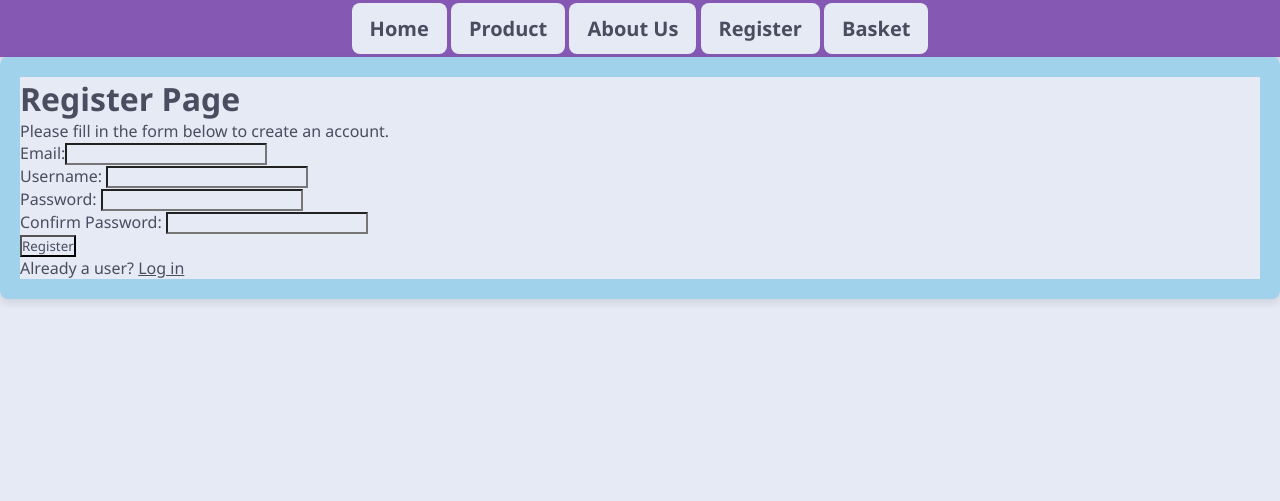
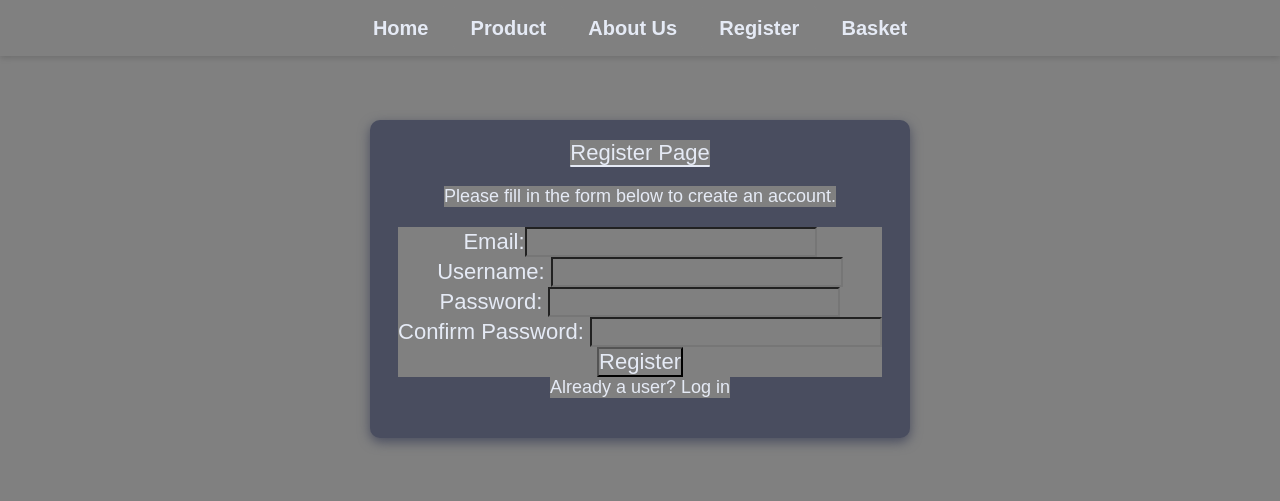
Before and after one commit to JanishK/Team_Project_TP2_Games_Store, a PHP site: page /Pages/registration_page.html in a window 1280 px wide. Shown: the top 501 px of the page. Run offline with PHP 8.4, Linux system fonts and the light colour scheme.

Commit message:
added improvement on css and changed the nar var so it more user friendly and also improving the animations on the next commint, as well the form css is nearly done.

```diff
--- a/CSS/style.css
+++ b/CSS/style.css
@@ -4,13 +4,15 @@
   --color-accent: #D0BDF4;    /* Pastel Purple */
   --color-highlight: #8458B3; /* Rich Purple */
   --color-dark: #494D5F;      /* Deep Slate */
+  --color-background: #808080; /* Dark Gray */
 }
 * {
   font-family: 'Segoe UI', Tahoma, Geneva, Verdana, sans-serif;
-  background-color: var(--color-secondary);
-  color: var(--color-dark);
+  background-color: var(--color-background);
+  color: var(--color-secondary);
   margin: 0;
   padding: 0;
+  font: 22px 'Poppins', sans-serif;
 }
 
 
@@ -19,6 +21,8 @@
     padding: 15px 25px;
     box-shadow: 0 2px 6px rgba(0, 0, 0, 0.15);
     text-align: center;
+    background-color: var(--color-background);
+    color: var(--color-highlight);
 }
 
 .nav-bar ul {
@@ -35,7 +39,7 @@
 
 .nav-bar a {
     text-decoration: none;
-    color: var(--color-dark);
+    color: var(--color-secondary);
     font-weight: 600;
     font-size: 20px;
     padding: 12px 18px;
@@ -49,10 +53,16 @@
 
 /* Hover Styling */
 .nav-bar a:hover {
-    background-color: var(--color-accent);    /* lighter purple hover */
-    color: white;
-    box-shadow: 0 4px 10px rgba(0, 0, 0, 0.15);
+    text-decoration: underline;
+    text-decoration-color: var(--color-highlight);
+    text-underline-offset: 8px;
+    transition: all 0.1s linear;
+    border-radius: 500px;
+        text-shadow: 1px 1px 10px var(--color-highlight);
+    color: var(--color-highlight);
     transform: translateY(-2px);
+
+    font: bold 20.5px 'Poppins', sans-serif;
 }
 
 /* Optional Active State */
@@ -70,9 +80,55 @@
 }
 
 .register-container {
+    display: flex;
+    flex-direction: column;
+    align-items: center;
+    justify-content: center;
 
-    background-color: var(--color-primary);
+    width: 500px;
+    margin: 5% auto;
     padding: 20px;
-    border-radius: 8px;
-    box-shadow: 0 4px 8px rgba(0, 0, 0, 0.1);
+
+    background-color: var(--color-dark);
+    border-radius: 10px;
+    box-shadow: 0px 4px 12px #494D5F;
 }
+
+.register-container h1 {
+    margin-bottom: 20px;
+    color: var(--color-secondary);
+
+    font-size: 22px;
+    font-family: 'Poppins', sans-serif;
+
+    text-decoration: underline;
+    text-underline-offset: 5px;
+}
+
+.register-container p {
+    margin-bottom: 20px;
+    color: var(--color-secondary);
+
+    font-size: 18px;
+    font-family: 'Poppins', sans-serif;
+}
+
+.register-container a {
+    margin-bottom: 20px;
+    color: var(--color-secondary);
+
+    font-size: 18px;
+    font-family: 'Poppins', sans-serif;
+    text-decoration: none;
+}
+
+
+
+.registration-form {
+    display: flex;
+    flex-direction: column;
+    width: 100%;
+    text-align: center;
+    align-items: center;
+    background-color: transparent;
+}
--- a/Pages/registration_page.html
+++ b/Pages/registration_page.html
@@ -19,6 +19,7 @@
     <div class="register-container">
         <h1>Register Page</h1>
         <p>Please fill in the form below to create an account.</p>
+        <div class="registration-form">
             <form method = "post" action="register.php">
 	            Email:<input type="email" name="email" /><br>
 	            Username: <input type="text" name="username" /><br>
@@ -26,6 +27,8 @@
                 Confirm Password: <input type="password" name="Confirm_password" /><br>
 	        <input type="submit" value="Register" />
 	        <input type="hidden" name="submitted" value="true"/>
+        </div>
+
   </form>
   <p> Already a user? <a href="index.php">Log in</a>  </p>
     </div>
```
Lines whose indentation alone changed are shown as unchanged.
